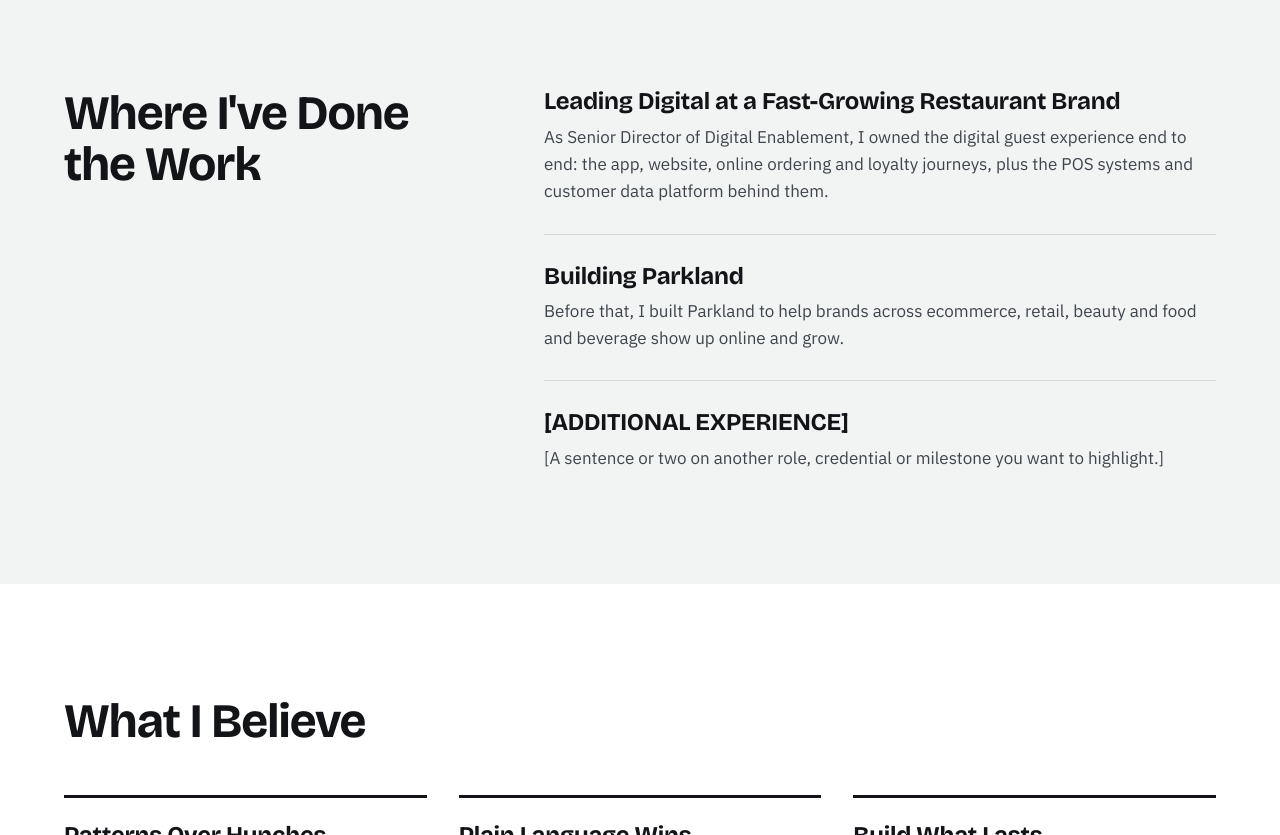
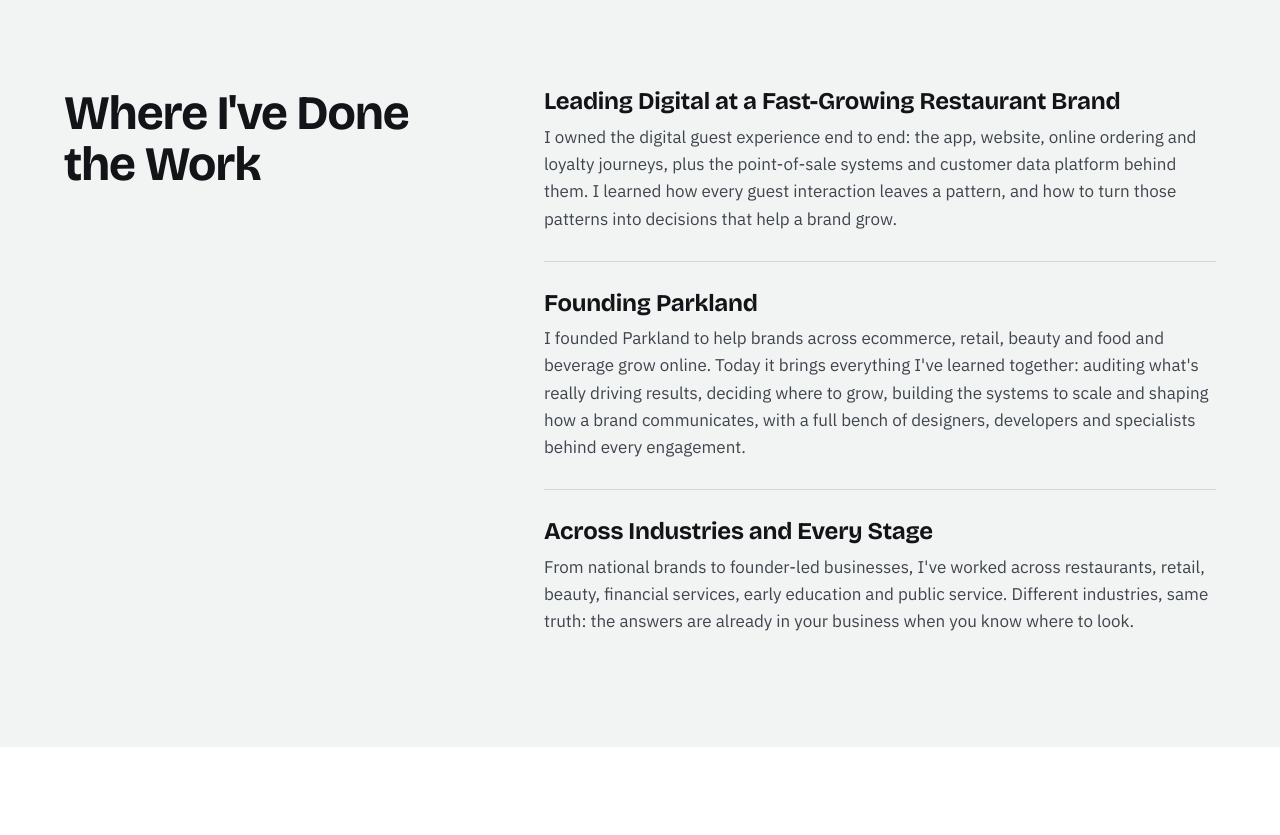
Before and after one commit to charnell-smit-land/parkland-site, a plain HTML site: page about/index.html in a window 1280 px wide. Shown: the part 740-1575 px from the top of the page. Drawn offline with nearby package versions, Linux system fonts and the light colour scheme; a web font is replaced by a local one.

Commit message:
About: finish experience section
Co-Authored-By: Claude Opus 5.5 <noreply@anthropic.com>
Claude-Session: https://claude.ai/code/session_01W7geo9XBXWQGidiqqK6ibq

```diff
--- a/about/index.html
+++ b/about/index.html
@@ -69,9 +69,9 @@
 <div class="wrap section cols">
 <div class="head"><h2 class="h2 sm">Where I've Done the Work</h2></div>
 <div class="body timeline">
-<div><h3 class="h3">Leading Digital at a Fast-Growing Restaurant Brand</h3><p>As Senior Director of Digital Enablement, I owned the digital guest experience end to end: the app, website, online ordering and loyalty journeys, plus the POS systems and customer data platform behind them.</p></div>
-<div><h3 class="h3">Building Parkland</h3><p>Before that, I built Parkland to help brands across ecommerce, retail, beauty and food and beverage show up online and grow.</p></div>
-<div><h3 class="h3">[ADDITIONAL EXPERIENCE]</h3><p>[A sentence or two on another role, credential or milestone you want to highlight.]</p></div>
+<div><h3 class="h3">Leading Digital at a Fast-Growing Restaurant Brand</h3><p>I owned the digital guest experience end to end: the app, website, online ordering and loyalty journeys, plus the point-of-sale systems and customer data platform behind them. I learned how every guest interaction leaves a pattern, and how to turn those patterns into decisions that help a brand grow.</p></div>
+<div><h3 class="h3">Founding Parkland</h3><p>I founded Parkland to help brands across ecommerce, retail, beauty and food and beverage grow online. Today it brings everything I've learned together: auditing what's really driving results, deciding where to grow, building the systems to scale and shaping how a brand communicates, with a full bench of designers, developers and specialists behind every engagement.</p></div>
+<div><h3 class="h3">Across Industries and Every Stage</h3><p>From national brands to founder-led businesses, I've worked across restaurants, retail, beauty, financial services, early education and public service. Different industries, same truth: the answers are already in your business when you know where to look.</p></div>
 </div>
 </div>
 </section>
```
